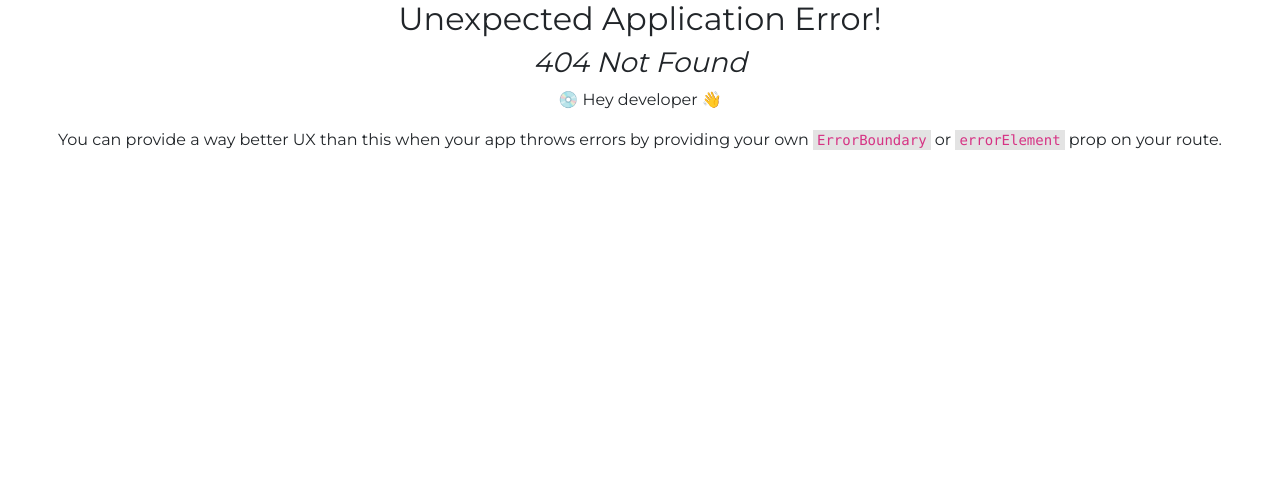
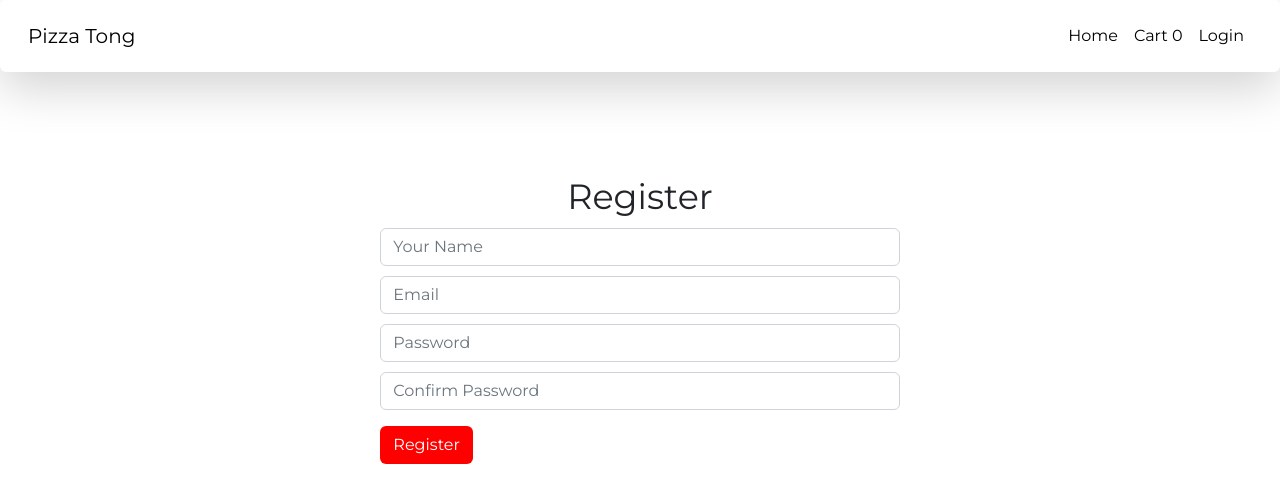
Before and after one commit to ajhridoy/pizza-shop-client, a React (Create React App) app: page /register in a window 1280 px wide. Before the commit this address had no page. Shown: the top 502 px of the page. Built offline with nearby package versions, Linux system fonts and the light colour scheme.

Commit message:
aaded login and register method

```diff
--- a/src/Components/Login/Login.js
+++ b/src/Components/Login/Login.js
@@ -1,11 +1,69 @@
-import React from 'react';
+import React, { useEffect, useState } from 'react';
+import { useDispatch, useSelector } from 'react-redux';
+import { loginUser } from '../../action/userAction';
 
 const Login = () => {
+    const [email, setEmail] = useState('');
+  const [password, setPassword] = useState('');
+  const loginstate = useSelector((state) => state.loginUserReducer);
+  const { error, loading } = loginstate;
+  const dispatch = useDispatch();
+
+  useEffect(() => {
+    if (localStorage.getItem('currentUser')) {
+      window.location.href = '/';
+    }
+  }, []);
+
+  function login() {
+    const user = {
+      email,
+      password,
+    };
+    dispatch(loginUser(user));
+  }
     return (
         <div>
-           <h2>This is login</h2>
+            <div className='row justify-content-center'>
+        <div className='col-md-5 mt-2 text-start shadow-lg p-3 mb-5 bg-body rounded'>
+          <h2 className='text-center' style={{ fontSize: '35px' }}>
+            Login
+          </h2>
+          {/* {loading && <Loading />}
+          {error && <Error error='Invalid Creentials' />} */}
+          <div>
+            <input
+              type='text'
+              placeholder='email'
+              className='form-control'
+              required
+              value={email}
+              onChange={(e) => {
+                setEmail(e.target.value);
+              }}
+            />
+            <input
+              type='text'
+              placeholder='password'
+              className='form-control'
+              required
+              value={password}
+              onChange={(e) => {
+                setPassword(e.target.value);
+              }}
+            />
+
+            <button className='btn mt-3 mb-3' onClick={login}>
+              LOGIN
+            </button>
+            <a className='nav-link' href='/register'>
+              Click Here To Register
+            </a>
+          </div>
+        </div>
+      </div>
         </div>
     );
 };
 
-export default Login;<h2>This is login</h2>
+export default Login;
--- a/src/Components/Navbar/Navbar.js
+++ b/src/Components/Navbar/Navbar.js
@@ -1,12 +1,17 @@
 import React from "react";
+import { Dropdown } from "react-bootstrap";
 import { useSelector } from "react-redux";
 import { Link } from "react-router-dom";
 
 const Navbar = () => {
-  const cartState = useSelector(state => state.cartReducer)
+  const cartState = useSelector((state) => state.cartReducer);
+  const userState = useSelector((state) => state.loginUserReducer);
+  const { currentUser } = userState;
   return (
-    <nav className="navbar navbar-expand-lg shadow-lg p-3 mb-5 bg-body rounded">
-      <Link className="navbar-brand" to='/'>
+    <div>
+      <nav className="navbar navbar-expand-lg shadow-lg p-3 mb-5 bg-body rounded">
+      <div className="container-fluid">
+      <Link className="navbar-brand" to="/">
         Pizza Tong
       </Link>
       <button
@@ -23,23 +28,38 @@
       <div className="collapse navbar-collapse" id="navbarNav">
         <ul className="navbar-nav ms-auto">
           <li className="nav-item">
-            <Link className="nav-link" to='/'>
+            <Link className="nav-link" to="/">
               Home
             </Link>
           </li>
           <li className="nav-item">
-            <Link className="nav-link" to="login">
-              Login
-            </Link>
-          </li>
-          <li className="nav-item">
-            <Link className="nav-link" to='cart'>
+            <Link className="nav-link" to="cart">
               Cart {cartState.cartItems.length}
             </Link>
           </li>
+          {currentUser ? (
+                <Dropdown>
+                <Dropdown.Toggle variant="success"  id="dropdown-basic">
+                  {currentUser.name}
+                </Dropdown.Toggle>
+
+                <Dropdown.Menu>
+                  <Dropdown.Item href="#/action-2">Orders</Dropdown.Item>
+                  <Dropdown.Item href="#/action-3">Logout</Dropdown.Item>
+                </Dropdown.Menu>
+              </Dropdown>
+          ) : (
+            <li className="nav-item">
+              <Link className="nav-link" to="login">
+                Login
+              </Link>
+            </li>
+          )}
         </ul>
       </div>
+      </div>
     </nav>
+    </div>
   );
 };
 
--- a/src/Components/Register/Register.js
+++ b/src/Components/Register/Register.js
@@ -1,11 +1,74 @@
-import React from 'react';
+import React, { useState } from "react";
+import { useDispatch } from "react-redux";
+import { registerUser } from "../../action/userAction";
 
 const Register = () => {
-    return (
-        <div>
-            <h2>This is register</h2>
+  const [name, setName] = useState("");
+  const [email, setEmail] = useState("");
+  const [password, setPassword] = useState("");
+  const [cPassword, setCpassword] = useState("")
+
+  const dispatch = useDispatch()
+  function register(){
+    if(password !== cPassword){
+        alert("Password does not match to confirm password")
+    }
+    else{
+        const user = {
+            name,
+            email,
+            password
+        }
+        console.log(user)
+        dispatch(registerUser(user))
+    }
+  }
+  return (
+    <div>
+      <div className="row justify-content-center mt-5">
+        <div className="col-md-5 mt-5 text-start">
+          <h2 className="text-center m-2" style={{ fontSize: "35px" }}>
+            Register
+          </h2>
+          <div>
+            <input
+              type="text"
+              placeholder="Your Name"
+              className="form-control"
+              value={name}
+              onChange={(e)=>{setName(e.target.value)}}
+              required
+            />
+            <input
+             type="text"
+             placeholder="Email"
+             className="form-control"
+             value={email}
+             onChange={(e)=>{setEmail(e.target.value)}}
+             required
+             />
+            <input
+              type="text"
+              placeholder="Password"
+              className="form-control"
+              value={password}
+              onChange={(e)=>{setPassword(e.target.value)}}
+              required
+            />
+            <input
+              type="text"
+              placeholder="Confirm Password"
+              className="form-control"
+              value={cPassword}
+              onChange={(e)=>{setCpassword(e.target.value)}}
+              required
+            />
+            <button className="btn mt-3" onClick={register}>Register</button>
+          </div>
         </div>
-    );
+      </div>
+    </div>
+  );
 };
 
-export default Register;<h2>This is register</h2>
+export default Register;
--- a/src/Store.js
+++ b/src/Store.js
@@ -4,17 +4,25 @@
 import { composeWithDevTools } from "redux-devtools-extension";
 import { getPizzaReducer } from './reducer/pizzaReducer';
 import { cartReducer } from './reducer/cartReducer';
+import { loginUserReducer, userRegisterReducer } from './reducer/userReducer';
 
 const finalReducer = combineReducers({
     getPizzaReducer : getPizzaReducer,
-    cartReducer : cartReducer
+    cartReducer : cartReducer,
+    userRegisterReducer: userRegisterReducer,
+    loginUserReducer: loginUserReducer,
 })
 
 const cartItems = localStorage.getItem('cartItems') ? JSON.parse(localStorage.getItem('cartItems')) : []
+const currentUser = localStorage.getItem('currentUser') ? JSON.parse(localStorage.getItem('currentUser')) : null;
+
 const initialState = {
     cartReducer : {
         cartItems : cartItems
-    }
+    },
+    loginUserReducer: {
+      currentUser: currentUser,
+    },
 }
 
 const composeEnhancer = composeWithDevTools({})
--- /dev/null
+++ b/src/action/userAction.js
@@ -0,0 +1,31 @@
+import axios from "axios"
+
+export const registerUser = (user) => async dispatch => {
+    dispatch({type: 'USER_REGISTER_REQUEST'})
+    try {
+        const response = await axios.post('http://localhost:5000/api/users/register', user)
+        console.log(response)
+        dispatch({type: 'USER_REGISTER_SUCCESS'})
+    } catch (error) {
+        dispatch({type: 'USER_REGISTER_FAILED', payload: error})
+    }
+}
+
+export const loginUser = (user) => async (dispatch) => {
+    dispatch({ type: 'USER_LOGIN_REQUEST' });
+
+    try {
+      const response = await axios.post('http://localhost:5000/api/users/login', user);
+      console.log(response);
+      dispatch({ type: 'USER_LOGIN_SUCCESS', payload: response.data });
+      localStorage.setItem('currentUser', JSON.stringify(response.data));
+      window.location.href = '/';
+    } catch (error) {
+      dispatch({ type: 'USER_LOGIN_FAILED', payload: error });
+    }
+  };
+
+//   export const logoutUser = () => (dispatch) => {
+//     localStorage.removeItem('currentUser');
+//     window.location.href = '/login';
+//   };
--- a/src/index.css
+++ b/src/index.css
@@ -44,3 +44,7 @@
   margin: 5px;
   cursor: pointer;
 }
+input{
+  margin-top: 10px !important;
+  box-shadow: none !important;
+}
--- /dev/null
+++ b/src/reducer/userReducer.js
@@ -0,0 +1,38 @@
+export const userRegisterReducer = (state={}, action) => {
+    switch (action.type) {
+        case 'USER_REGISTER_REQUEST': return{
+            loading: true
+        }
+        case 'USER_REGISTER_SUCCESS': return{
+            loading: false,
+            success: true
+        }
+        case 'USER_REGISTER_FAILED': return{
+            loading: false,
+            error: action.payload
+        }
+        default: return state
+    }
+}
+
+export const loginUserReducer = (state = {}, action) => {
+    switch (action.type) {
+      case 'USER_LOGIN_REQUEST':
+        return {
+          loading: true,
+        };
+      case 'USER_LOGIN_SUCCESS':
+        return {
+          loading: false,
+          success: true,
+          currentUser: action.payload,
+        };
+      case 'USER_LOGIN_FAILED':
+        return {
+          loading: false,
+          error: action.payload,
+        };
+      default:
+        return state;
+    }
+  };
```
Also changed, not shown: src/App.js (+6 -1 lines).
